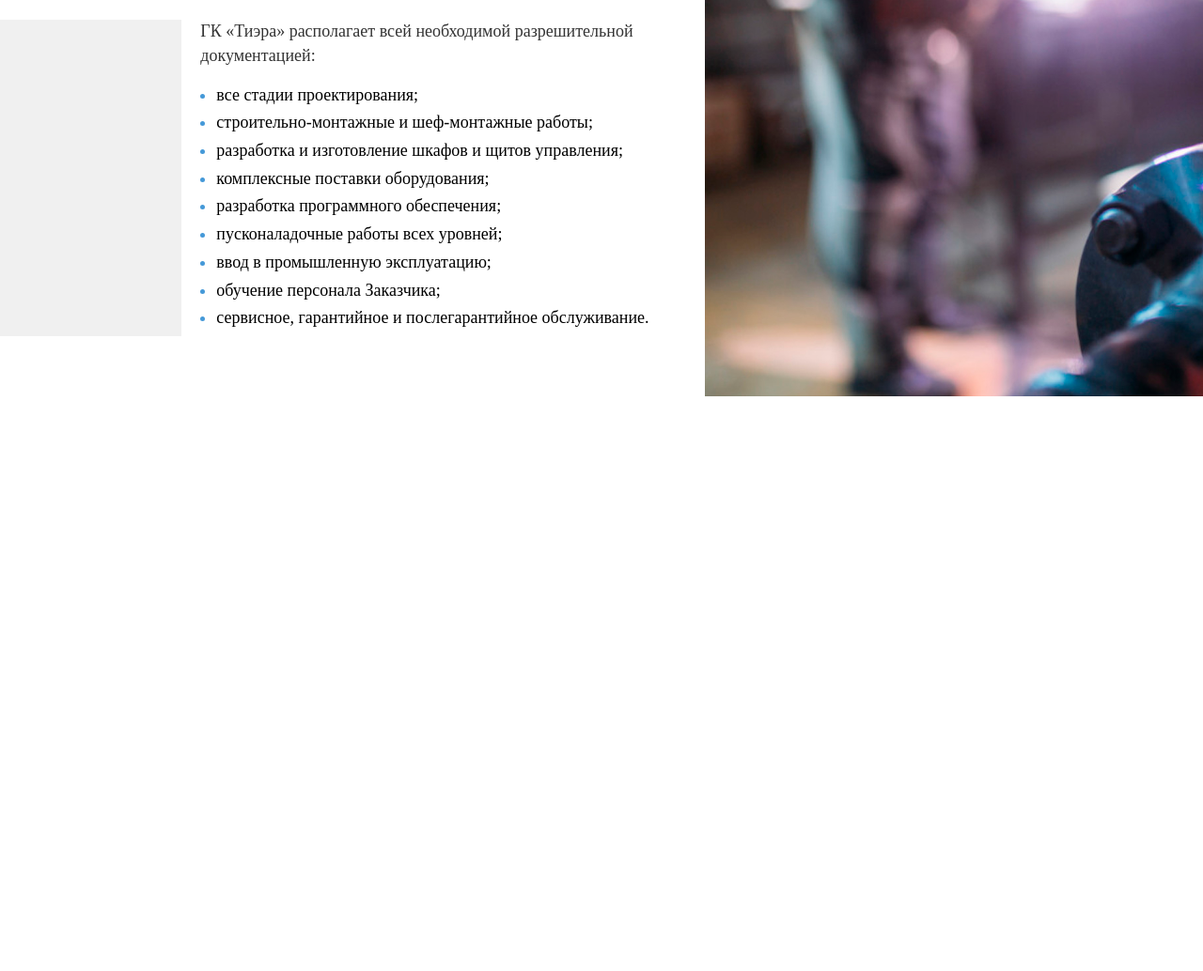
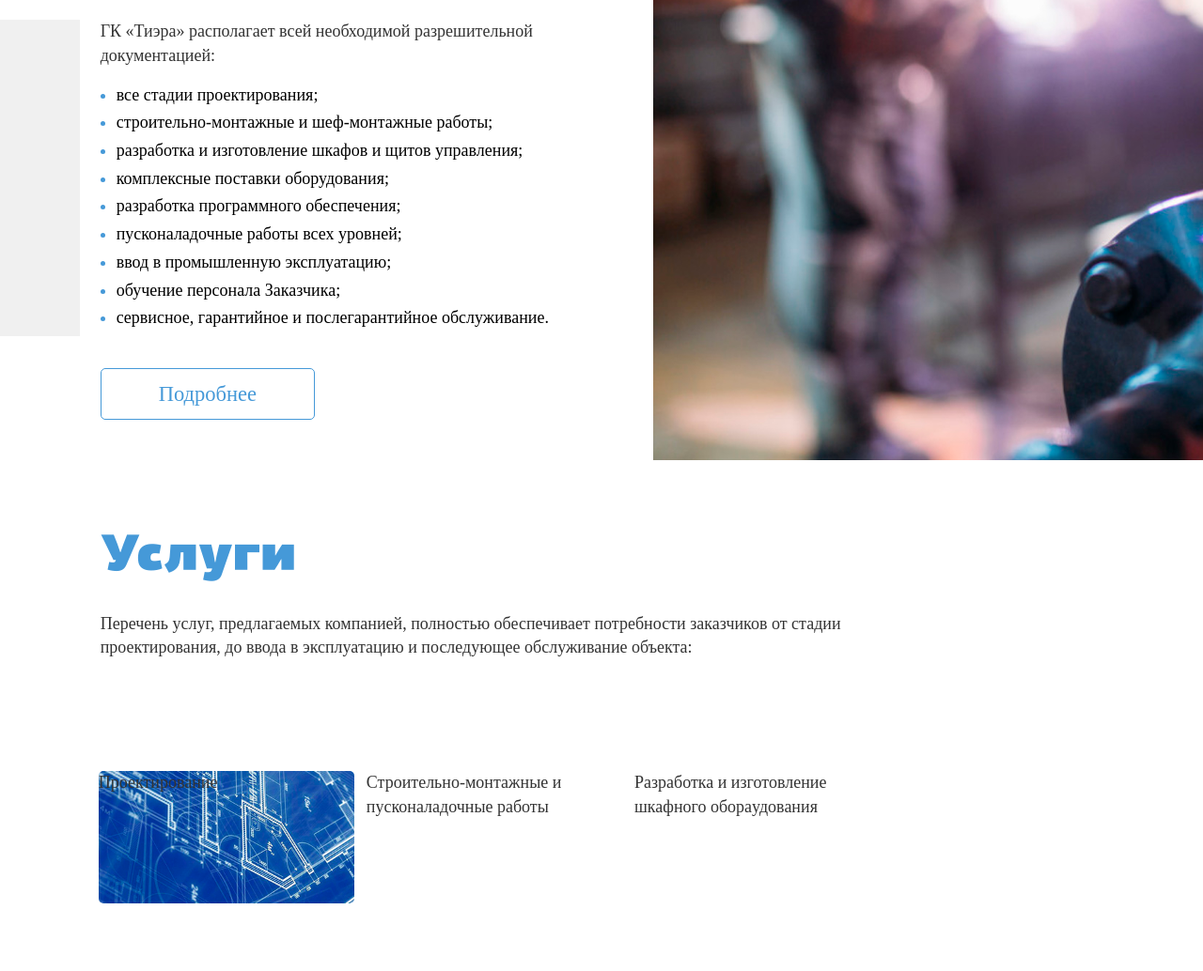
Before and after one commit to MrDi/Tiera, a plain HTML site: page index.html in a window 1280 px wide. Shown: the part 3906-4940 px from the top of the page at 94% size. Before the commit the page ends 4328 px from the top, so only its background shows below. Drawn offline with Linux system fonts and the light colour scheme; a web font is replaced by a local one.

Commit message:
container-fluid

```diff
--- a/css/fonts.css
+++ b/css/fonts.css
@@ -61,3 +61,7 @@
     font-style: normal;
     font-weight: 900;
 }
+
+
+
+.button.readmore {}
--- a/css/style.css
+++ b/css/style.css
@@ -304,3 +304,47 @@ h2.left_el:before {
     background-size: 154%;
     transform: rotateZ(-0.04deg);
 }
+
+body.ttt {
+    /* min-width: 1920px; */
+    /* overflow: auto; */
+}
+
+.button.readmore a {
+    padding: 14px 61px;
+    color: #4599d8;
+    border: 1px solid #4599d8;
+    border-radius: 5px;
+    font-size: 1.25rem;
+    text-decoration: none;
+    transition: color, background 0.4s ease;
+}
+
+.button.readmore {
+    margin: 1rem 0;
+}
+
+.button.readmore a:hover {
+    color: white;
+    background: #4599d8;
+}
+
+.service-1 {}
+
+.service_item {
+    height: 11vw;
+    width: 31.33%;
+    border-radius: 5px;
+}
+
+.row.service_grid {
+    padding: 4rem 0;
+}
+
+.row.service-line {
+    display: flex;
+    justify-content: space-between;
+}
+
+.col-lg-6.col-lg-offset-1.text_block {
+}
--- a/index.html
+++ b/index.html
@@ -12,7 +12,7 @@
 	<script src="js/jquery.min.js"></script>
 	<script src="js/bootstrap.min.js"></script>
 </head>
-<body>
+<body class="ttt">
 	<header class="tutorial">
 		<div class="container-fluid">
 			<div class="row">
@@ -199,11 +199,11 @@
 	</section>
 
 
-		<section class="back_white about section">
+	<section class="back_white about section">
 		<div class="container-fluid">
 			<div class="row">
 
-				<div class="col-lg-6 col-lg-offset-2 text_block">
+				<div class="col-lg-6 col-lg-offset-1 text_block">
 					<div>
 						<h2 class="blue_color left_el">Приглашаем к сотрудничеству</h2>
 						<p>Группа Компаний «Тиэра» приглашает к сотрудничеству предприятия и организации всех направлений деятельности, расположенные как на территории Сибирского Федерального Округа, так и в других регионах Российской Федерации.</p>
@@ -224,7 +224,7 @@
 								<div class="back_left"></div>
 							</div>
 						</div>
-
+					<div class="button readmore"><a href="/">Подробнее</a></div>
 					</div>
 				</div>
 				<div class="col-lg-6 pad_l_0 pad_r_0 image_cooperation"></div>
@@ -233,5 +233,39 @@
 	</section>
 
 
+	<section class="back_white service section">
+		<div class="container-fluid">
+			<div class="row">
+				<div class="col-lg-8 col-lg-offset-1 text_block">
+					<div>
+						<h2 class="blue_color right_el">Услуги</h2>
+						<p>Перечень услуг, предлагаемых компанией, полностью обеспечивает потребности заказчиков от стадии проектирования, до ввода в эксплуатацию и последующее обслуживание объекта:</p>
+					</div>
+				</div>
+			</div>
+			<div class="row service_grid">
+				<div class="col-lg-8 col-lg-offset-1 pad_l_0 pad">
+					<div class="row service-line">
+						<div class="service_item service-1">
+							<div>Проектирование</div>
+							<a href="/"></a>
+						</div>
+						<div class="service_item service-2">
+							<div>Строительно-монтажные и пусконаладочные работы</div>
+							<a href="/"></a>
+						</div>
+						<div class="service_item service-3">
+							<div>Разработка и изготовление шкафного оборaудования</div>
+							<a href="/"></a>
+						</div>
+
+					</div>
+				</div>
+			</div>
+		</div>
+	</section>
+
+
+
 </body>
 </html>
```
Also changed, not shown: css/bootstrap.min.css.
